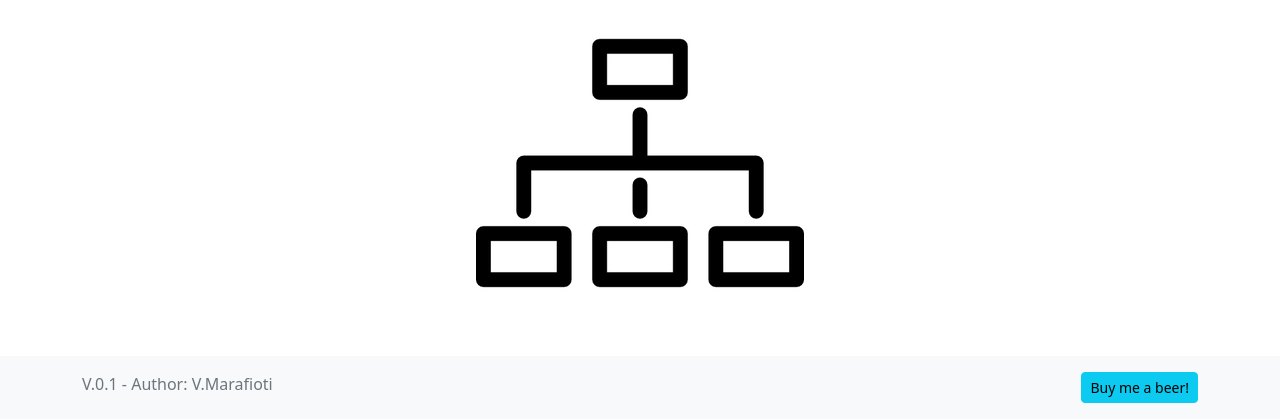
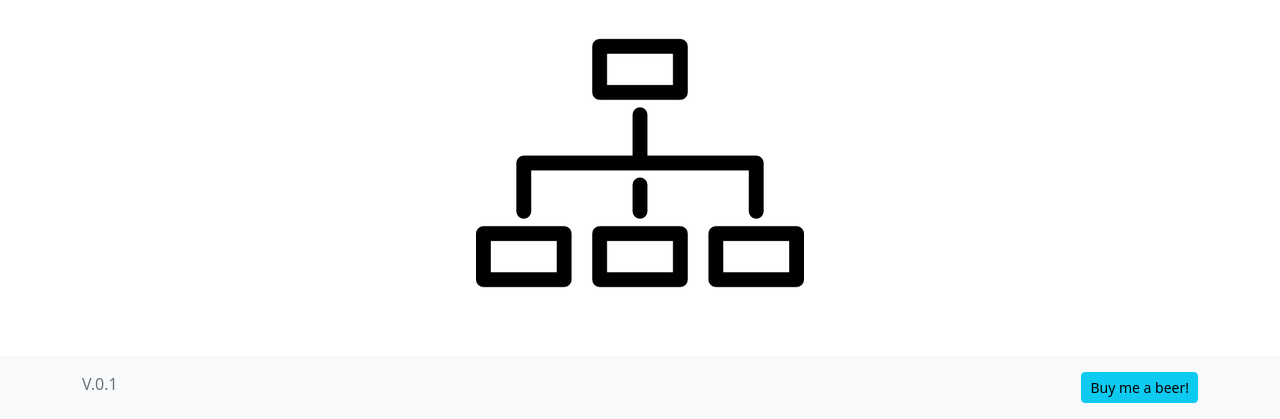
Before and after one commit to enzomar/api2uml, a Flask app: page / in a window 1280 px wide. Shown: the part 381-800 px from the top of the page. Run offline with Flask 2, Linux system fonts and the light colour scheme; some libraries are stand-ins or nearby versions.

Commit message:
deta deploy

```diff
--- a/api2uml/templates/index.html
+++ b/api2uml/templates/index.html
@@ -130,7 +130,7 @@ body.waiting * {
    <div class="container">
       <div class="row">
          <div class="col text-start">
-            <span class="text-muted fs-6">V.0.1 - Author: V.Marafioti</span>
+            <span class="text-muted fs-6">V.0.1</span>
          </div>
          <div class="col text-end">
             <a href="https://www.paypal.com/donate/?business=7HRKKHKTPEXRU&no_recurring=0&currency_code=EUR"
```
Also changed, not shown: 1 other file.
